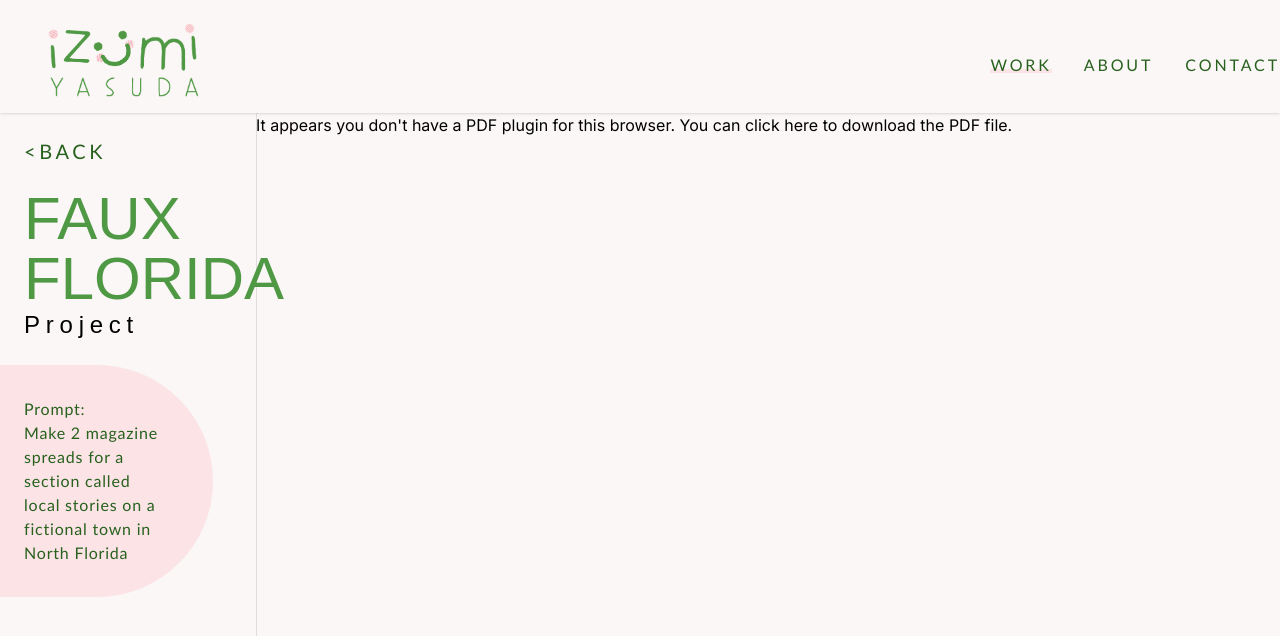
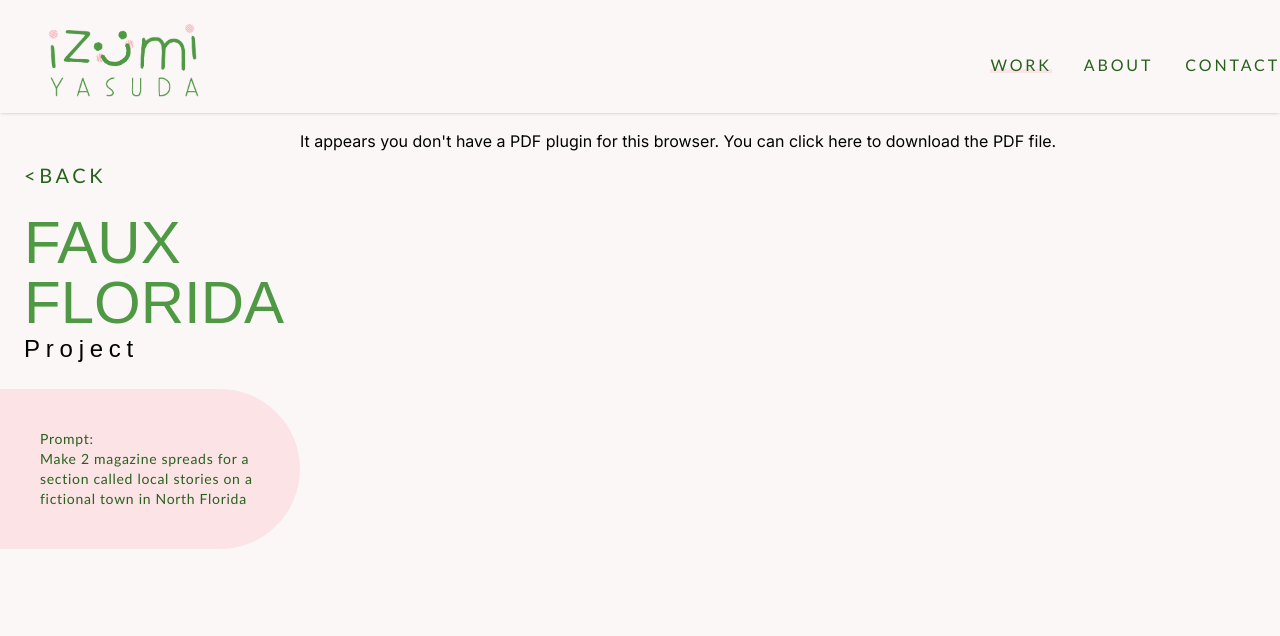
Before and after one commit to zozo-yasuda/izumi-portfolio, a Next.js app: page /fauxflorida in a window 1280 px wide. Shown: the top 636 px of the page. Built offline with nearby package versions, Linux system fonts and the light colour scheme; a web font is replaced by a local one.

Commit message:
adjusting about page

```diff
--- a/src/app/about/page.tsx
+++ b/src/app/about/page.tsx
@@ -2,10 +2,8 @@ const Image = require("next/image").default;
 
 export default function Page() {
   return (
-    <section className="bg-offwhite min-h-screen">
-      <div className="py-8 px-4 mx-auto max-w-screen-xl lg:py-16">
-        <div className="grid grid-cols-1 gap-6 sm:grid-cols-4">
-          <div className="col-span-2">
+    <section className="bg-offwhite min-h-screen flex flex-row">
+      <div className="p-8 lg:py-16">
         <span className="relative inline-block">
           <h1 className="relative z-10 mb-2 text-lime uppercase font-tomarik text-6xl">
             HI, I’m Izumi.
@@ -16,17 +14,21 @@ export default function Page() {
         <h2 className="mb-8 text-green font-bold uppercase font-sans tracking-18">
           thank you for checking out my website!
         </h2>
-            <p className="mb-3 text-green font-sans tracking-5">
+        <p className="w-1/2 mb-3 text-green font-sans tracking-5">
           I am a graphic designer and a third year undergraduate student at UF.
-            I have international graphic design experience as an intern, designing flyers, web designs, and motion graphics for a modern tech startup.
-            I'm also the multimedia creative director for the Asian Kaleidoscope Month (AKM) club.
+          I have international graphic design experience as an intern, designing
+          flyers, web designs, and motion graphics for a modern tech startup.
+          I'm also the multimedia creative director for the Asian Kaleidoscope
+          Month (AKM) club.
         </p>
       </div>
-          <div className="col-span-2">
-            <Image src="/aboutImage.png" width={630} height={487} />
-          </div>
-        </div>
-      </div>
+        <Image
+          src="/aboutImage.png"
+          alt="Izumi Yasuda"
+          width={800}
+          height={800}
+          layout="absolute"
+        />
     </section>
   );
 }
--- a/src/app/components/artsidebar/index.tsx
+++ b/src/app/components/artsidebar/index.tsx
@@ -1,29 +1,28 @@
-import Image from "next/image";
 import Link from "next/link";
 
-const Sidebar = (title:string, prompt:string) =>{
+const Sidebar = (title: string, prompt: string) => {
   return (
-    <aside className="col-span-1 min-h-full shadow-right">
-      <div className="pt-6"></div>
-      <Link href="/" className="font-sans text-green tracking-18 uppercase px-6 pt-12 text-xl">
+    <aside className="min-h-full w-screen h-[200px] sm:h-[400px] sm:w-[350px] bg-offwhite flex flex-col justify-between">
+      <div className="sm:pt-6"></div>
+      <Link
+        href="/"
+        className="p-2 sm:p-6 font-sans text-green tracking-18 uppercase sm:text-sm md:text-md lg:text-xl"
+      >
         &lt;back
       </Link>
-            <h1 className="px-6 pt-6 text-lime uppercase font-tomarik text-6xl">
+      <h1 className="pl-2 sm:pl-6 text-lime uppercase font-tomarik sm:text-3xl md:text-4xl lg:text-6xl">
         {title}
       </h1>
-            <h2 className="px-6 tracking-24 font-tomarik text-2xl">
-              Project
-            </h2>
+      <h2 className="pl-2 sm:pl-6 sm:pb-6 tracking-24 font-tomarik text-xs sm:text-base md:text-xl lg:text-2xl">Project</h2>
+      <div className="bg-rose rounded-r-full w-screen sm:w-[300px]">
+        <p className="p-6 pr-8 pl-8 sm:p-10 text-green font-sans tracking-5 text-xs sm:text-sm md:text-sm">
+          Prompt:
           <br />
-          <div className="bg-rose rounded-r-full w-5/6">
-            <p className="pl-6 pr-12 pt-8 pb-8 mb-3 text-green font-sans tracking-5">
-              Prompt:<br />
           {prompt}
         </p>
       </div>
-
     </aside>
   );
-}
+};
 
 export default Sidebar;
--- a/src/app/fauxflorida/page.tsx
+++ b/src/app/fauxflorida/page.tsx
@@ -4,16 +4,16 @@ import Process from "./process";
 
 export default function Page() {
   return (
-    <section className="bg-offwhite grid grid-cols-5">
+    <section className="bg-offwhite flex flex-col sm:flex-row">
         {Sidebar("Faux Florida",
         "Make 2 magazine spreads for a section called local stories on a fictional town in North Florida")}
-      <div className="col-span-4 h-screen">
+      <div className="h-screen w-full">
         <object
           data="/fauxflorida/ff1.pdf"
           type="application/pdf"
-          width={800}
-          height={1500}
-          className = "h-full w-full">
+          width='100%'
+          height='100%'
+          className = "pt-4">
             <p>It appears you don&apos;t have a PDF plugin for this browser. You can <Link href="/fauxflorida/ff1.pdf">click here to download the PDF file.</Link></p>
           </object>
         </div>
```
Lines whose indentation alone changed are shown as unchanged.
